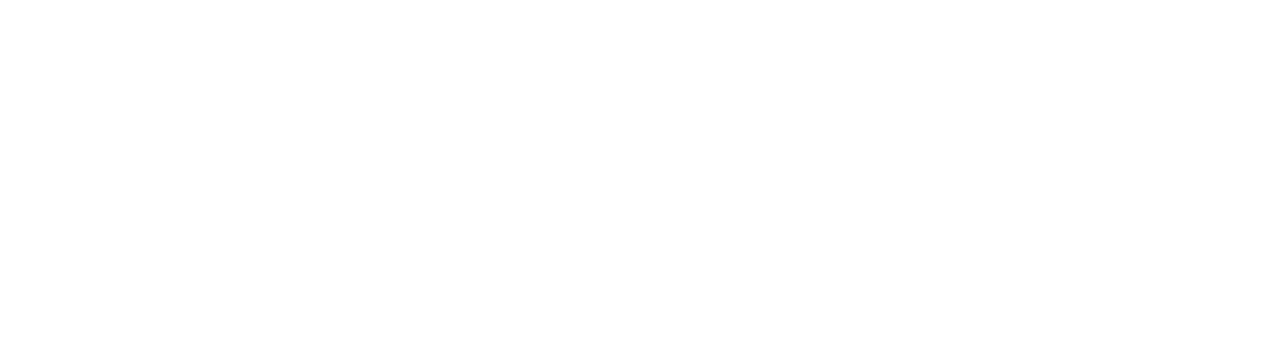
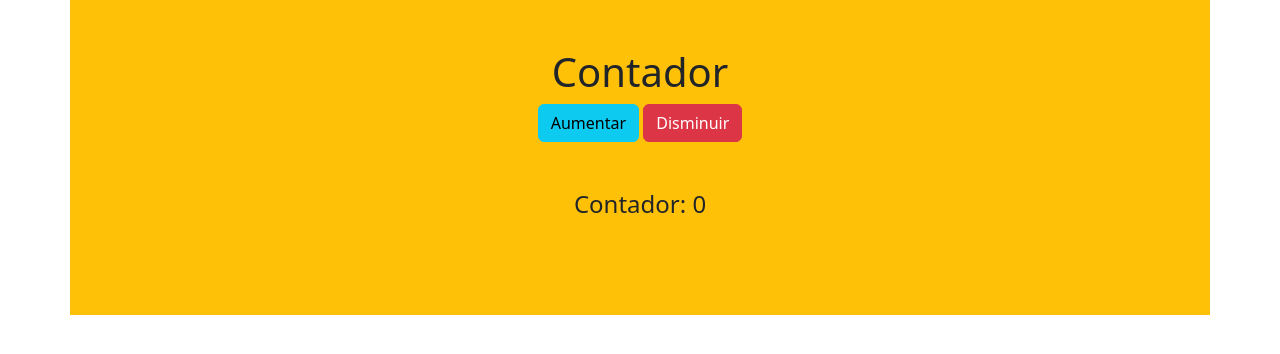
Before and after one commit to Aldeer/JavaScripts, a plain HTML site: page index.html in a window 1280 px wide. Drawn offline with nearby package versions, Linux system fonts and the light colour scheme.

Commit message:
aprendiendo la funcion addEventListener()

```diff
--- a/index.html
+++ b/index.html
@@ -1,12 +1,23 @@
 <!DOCTYPE html>
 <html lang="en">
 <head>
-    <meta charset="UTF-8">
-    <meta http-equiv="X-UA-Compatible" content="IE=edge">
-    <meta name="viewport" content="width=device-width, initial-scale=1.0">
-    <title>Scripts</title>
+	<meta charset="UTF-8">
+	<meta http-equiv="X-UA-Compatible" content="IE=edge">
+	<meta name="viewport" content="width=device-width, initial-scale=1.0">
+	<link href="https://cdn.jsdelivr.net/npm/bootstrap@5.2.0-beta1/dist/css/bootstrap.min.css" rel="stylesheet" integrity="sha384-0evHe/X+R7YkIZDRvuzKMRqM+OrBnVFBL6DOitfPri4tjfHxaWutUpFmBp4vmVor" crossorigin="anonymous">
+	<title>App</title>
 </head>
 <body>
-    <script></script>
+	<div class="container py-5 bg-warning text-center">
+		<h1>Contador</h1>
+		<button class="btn btn-info">
+			Aumentar
+		</button>
+		<button class="btn btn-danger">
+			Disminuir
+		</button>
+		<h4 class="my-5">Contador: <span>0</span></h4>
+	</div>
+	<script src="scripts.js"></script>
 </body>
 </html>
```
Also changed, not shown: scripts.js (+53 -0 lines).
